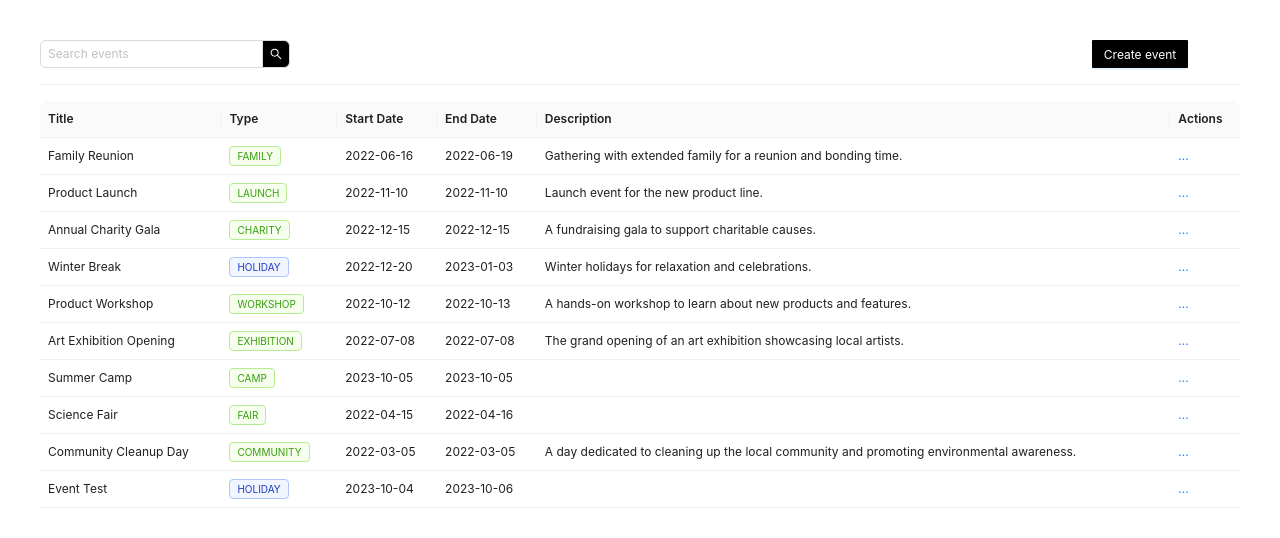
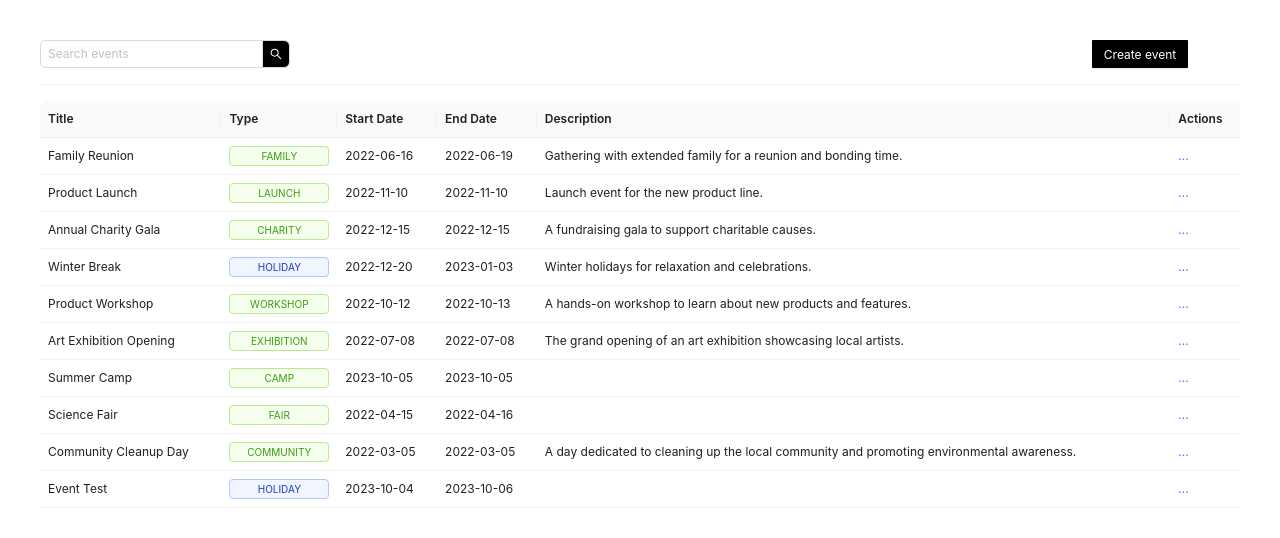
Before and after one commit to arnevandoorslaer/react-test, a React (Vite) app: page / in a window 1280 px wide. Shown: the top 538 px of the page. Built offline with nearby package versions, Linux system fonts and the light colour scheme; data requests are answered from the project's data file.

Commit message:
feat: align tags

```diff
--- a/src/core/components/overview-component.tsx
+++ b/src/core/components/overview-component.tsx
@@ -34,7 +34,7 @@ function OverviewComponent({ setUpdateVisible, setSelected, search }) {
             render: (tag: string) => {
               let color = tag === 'holiday' ? 'geekblue' : 'green';
               return (
-                <Tag color={color} key={tag}>
+                <Tag color={color} key={tag} style={{ width: '100%', textAlign: 'center' }}>
                   {tag.toUpperCase()}
                 </Tag>
               );
```
